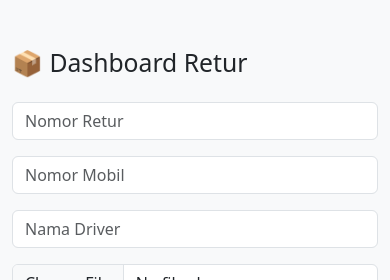
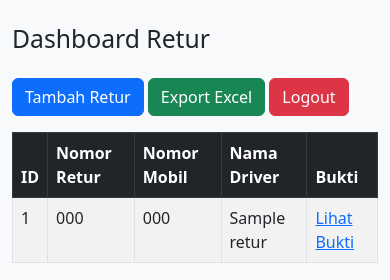
Before and after one commit to xnxxdhooomrzkyyy/bot-telegram, a Flask app: page /dashboard in a window 390 px wide; the page is wider, and only the part inside the window is pictured. Shown: the top 280 px of that part. Run offline with Flask 3, Linux system fonts and the light colour scheme; the visitor is signed in with stand-in values (Sample User, id 1); tables that the repository leaves empty hold one stand-in row (values such as "Sample post").

Commit message:
Update dashboard.html

```diff
--- a/templates/dashboard.html
+++ b/templates/dashboard.html
@@ -2,39 +2,50 @@
 <html lang="en">
 <head>
     <meta charset="UTF-8">
-    <meta name="viewport" content="width=device-width, initial-scale=1.0">
-    <title>Dashboard Retur</title>
-    <link href="https://cdn.jsdelivr.net/npm/bootstrap@5.3.0/dist/css/bootstrap.min.css" rel="stylesheet">
+    <title>Dashboard</title>
+    <link rel="stylesheet" href="https://cdn.jsdelivr.net/npm/bootstrap@5.3.0/dist/css/bootstrap.min.css">
 </head>
 <body class="bg-light">
 
-<div class="container py-5">
-    <h2 class="mb-4">📦 Dashboard Retur</h2>
+<div class="container mt-4">
+    <h2 class="mb-4">Dashboard Retur</h2>
 
-    <!-- Form tambah data -->
-    <form action="{{ url_for('tambah') }}" method="POST" enctype="multipart/form-data" class="row g-3 mb-4">
-        <div class="col-md-3">
-            <input type="text" name="nomor_retur" class="form-control" placeholder="Nomor Retur" required>
-        </div>
-        <div class="col-md-3">
-            <input type="text" name="nomor_mobil" class="form-control" placeholder="Nomor Mobil" required>
-        </div>
-        <div class="col-md-3">
-            <input type="text" name="nama_driver" class="form-control" placeholder="Nama Driver" required>
-        </div>
-        <div class="col-md-3">
-            <input type="file" name="bukti" class="form-control" accept="image/*" required>
-        </div>
-        <div class="col-12">
-            <button class="btn btn-primary">Tambah Data</button>
-            <a href="{{ url_for('export') }}" class="btn btn-success">Download Excel</a>
-            <a href="{{ url_for('logout') }}" class="btn btn-danger">Logout</a>
-        </div>
-    </form>
+    <a href="{{ url_for('tambah') }}" class="btn btn-primary mb-3">Tambah Retur</a>
+    <a href="{{ url_for('export') }}" class="btn btn-success mb-3">Export Excel</a>
+    <a href="{{ url_for('logout') }}" class="btn btn-danger mb-3">Logout</a>
 
-    <!-- Tabel data -->
-    <table class="table table-striped table-hover">
+    <table class="table table-bordered table-striped">
         <thead class="table-dark">
+            <tr>
+                <th>ID</th>
+                <th>Nomor Retur</th>
+                <th>Nomor Mobil</th>
+                <th>Nama Driver</th>
+                <th>Bukti</th>
+            </tr>
+        </thead>
+        <tbody>
+            {% for row in data %}
+            <tr>
+                <td>{{ row.id }}</td>
+                <td>{{ row.nomor_retur }}</td>
+                <td>{{ row.nomor_mobil }}</td>
+                <td>{{ row.nama_driver }}</td>
+                <td>
+                    {% if row.bukti %}
+                        <a href="{{ row.bukti }}" target="_blank">Lihat Bukti</a>
+                    {% else %}
+                        Tidak ada
+                    {% endif %}
+                </td>
+            </tr>
+            {% endfor %}
+        </tbody>
+    </table>
+</div>
+
+</body>
+</html>        <thead class="table-dark">
             <tr>
                 <th>ID</th>
                 <th>Nomor Retur</th>
```
